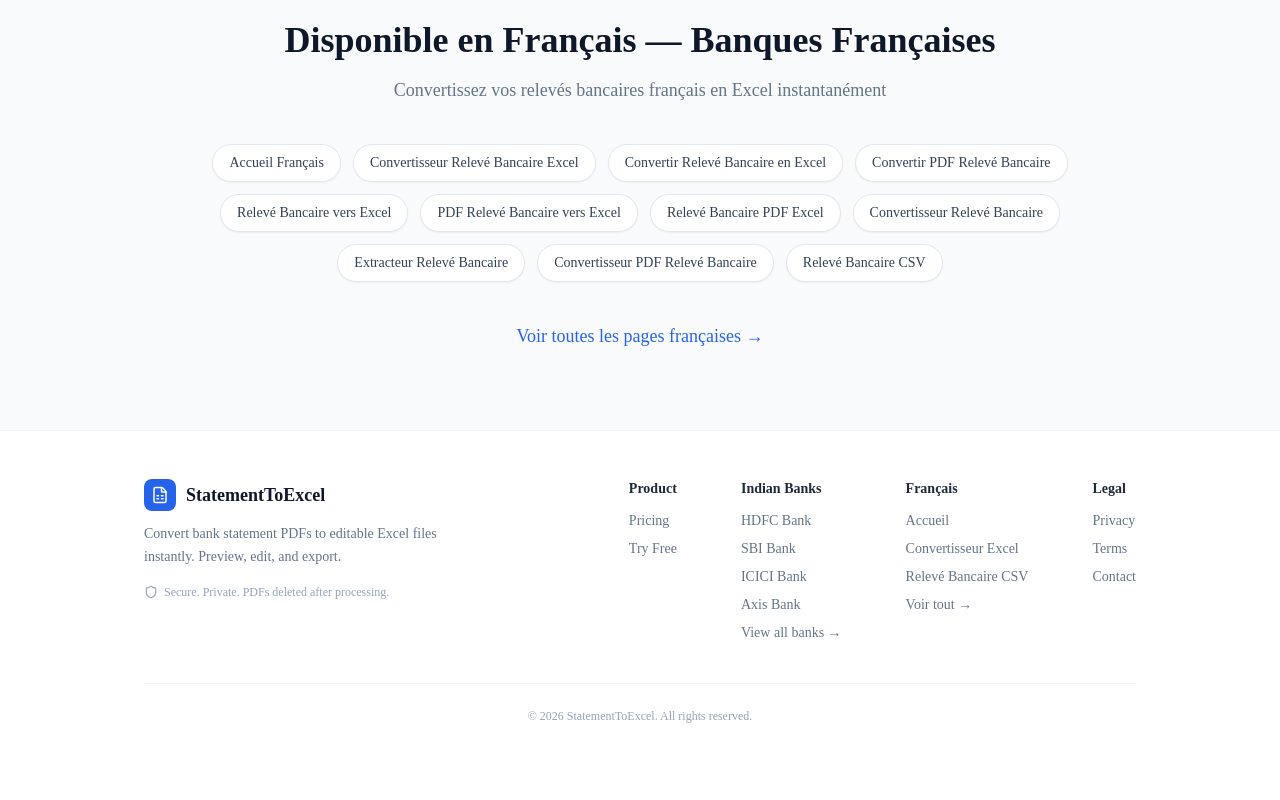
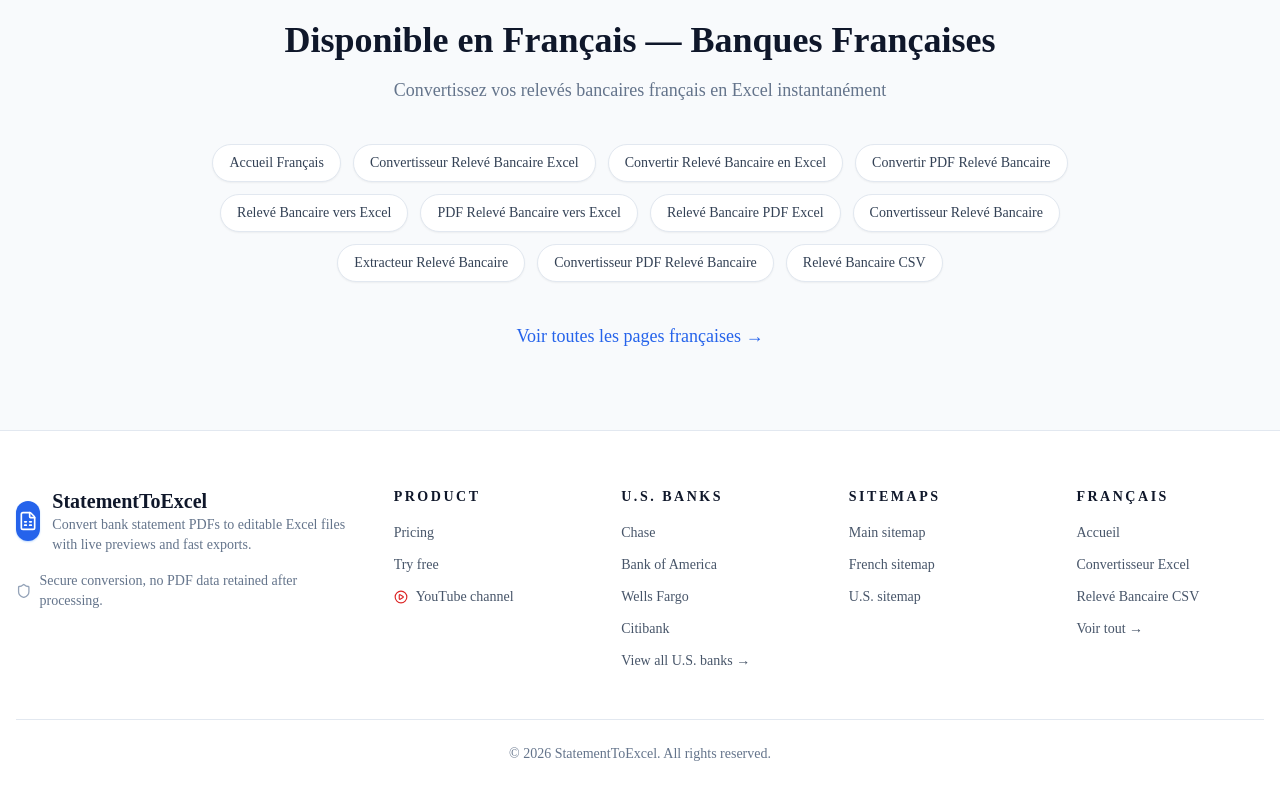
Before and after one commit to dharanofficial2004-debug/bankstatementtoexcelconverter, a Next.js app: page / in a window 1280 px wide. Shown: the part 4509-5309 px from the top of the page. Before the commit the page ends 5281 px from the top, so only its background shows below. Built offline with nearby package versions, Linux system fonts and the light colour scheme.

Commit message:
added internal linking

```diff
--- a/src/components/landing/Footer.tsx
+++ b/src/components/landing/Footer.tsx
@@ -1,157 +1,117 @@
 import React from "react";
 import Link from "next/link";
-import { FileSpreadsheet, Shield } from "lucide-react";
+import { FileSpreadsheet, Shield, PlayCircle } from "lucide-react";
+import { usBanks } from "@/lib/usBanks";
+
+const featuredUSBanks = ["chase-bank", "bank-of-america", "wells-fargo", "citibank"];
 
 export default function Footer() {
   return (
-    <footer className="bg-white border-t border-slate-100">
-      <div className="max-w-5xl mx-auto px-4 py-12">
-        <div className="flex flex-col md:flex-row items-start justify-between gap-8">
-          {/* Logo and Tagline */}
-          <div className="max-w-xs">
-            <Link href="/" className="flex items-center gap-2.5 mb-3">
-              <div className="w-8 h-8 rounded-lg bg-primary-600 flex items-center justify-center">
-                <FileSpreadsheet size={18} className="text-white" />
+    <footer className="bg-white border-t border-slate-200">
+      <div className="max-w-7xl mx-auto px-4 py-14">
+        <div className="grid gap-10 xl:grid-cols-[1.8fr_1fr_1fr_1fr_1fr]">
+          <div className="space-y-4">
+            <Link href="/" className="inline-flex items-center gap-3">
+              <div className="flex h-10 w-10 items-center justify-center rounded-2xl bg-primary-600 text-white shadow-sm shadow-primary-200">
+                <FileSpreadsheet size={20} />
               </div>
-              <span className="font-bold text-lg text-slate-900">
+              <div>
+                <p className="text-xl font-semibold text-slate-900">
                   StatementToExcel
-              </span>
+                </p>
+                <p className="text-sm text-slate-500">
+                  Convert bank statement PDFs to editable Excel files with live previews and fast exports.
+                </p>
+              </div>
             </Link>
-            <p className="text-sm text-slate-500 leading-relaxed mb-4">
-              Convert bank statement PDFs to editable Excel files instantly.
-              Preview, edit, and export.
-            </p>
-            <div className="flex items-center gap-1.5 text-xs text-slate-400">
-              <Shield size={14} />
-              Secure. Private. PDFs deleted after processing.
+            <div className="flex items-center gap-2 text-sm text-slate-500">
+              <Shield size={16} className="text-slate-400" />
+              Secure conversion, no PDF data retained after processing.
             </div>
           </div>
 
-          {/* Links */}
-          <div className="flex flex-wrap gap-12 md:gap-16">
           <div>
-              <h4 className="text-sm font-semibold text-slate-800 mb-3">
+            <p className="text-sm font-semibold text-slate-900 uppercase tracking-[0.18em] mb-4">
               Product
-              </h4>
-              <div className="flex flex-col gap-2">
-                <Link
-                  href="/pricing"
-                  className="text-sm text-slate-500 hover:text-primary-600 transition-colors"
-                >
+            </p>
+            <div className="space-y-3 text-sm text-slate-600">
+              <Link href="/pricing" className="block hover:text-primary-600 transition-colors">
                 Pricing
               </Link>
-                <Link
-                  href="/app"
-                  className="text-sm text-slate-500 hover:text-primary-600 transition-colors"
-                >
-                  Try Free
+              <Link href="/app" className="block hover:text-primary-600 transition-colors">
+                Try free
+              </Link>
+              <Link href="https://www.youtube.com/@smartpost_sheduler" className="inline-flex items-center gap-2 hover:text-primary-600 transition-colors" target="_blank" rel="noreferrer">
+                <PlayCircle size={14} className="text-red-600" />
+                YouTube channel
               </Link>
             </div>
           </div>
 
           <div>
-              <h4 className="text-sm font-semibold text-slate-800 mb-3">
-                Indian Banks
-              </h4>
-              <div className="flex flex-col gap-2">
+            <p className="text-sm font-semibold text-slate-900 uppercase tracking-[0.18em] mb-4">
+              U.S. Banks
+            </p>
+            <div className="space-y-3 text-sm text-slate-600">
+              {featuredUSBanks.map((slug) => {
+                const bank = usBanks[slug];
+                if (!bank) return null;
+                return (
                   <Link
-                  href="/banks/in/hdfc-bank"
-                  className="text-sm text-slate-500 hover:text-primary-600 transition-colors"
+                    key={slug}
+                    href={`/banks/us/${slug}`}
+                    className="block hover:text-primary-600 transition-colors"
                   >
-                  HDFC Bank
+                    {bank.name}
                   </Link>
-                <Link
-                  href="/banks/in/sbi-bank"
-                  className="text-sm text-slate-500 hover:text-primary-600 transition-colors"
-                >
-                  SBI Bank
-                </Link>
-                <Link
-                  href="/banks/in/icici-bank"
-                  className="text-sm text-slate-500 hover:text-primary-600 transition-colors"
-                >
-                  ICICI Bank
-                </Link>
-                <Link
-                  href="/banks/in/axis-bank"
-                  className="text-sm text-slate-500 hover:text-primary-600 transition-colors"
-                >
-                  Axis Bank
-                </Link>
-                <Link
-                  href="/banks/in"
-                  className="text-sm text-slate-500 hover:text-primary-600 transition-colors"
-                >
-                  View all banks →
+                );
+              })}
+              <Link href="/banks/us" className="block hover:text-primary-600 transition-colors">
+                View all U.S. banks →
               </Link>
             </div>
           </div>
 
           <div>
-              <h4 className="text-sm font-semibold text-slate-800 mb-3">
-                Français
-              </h4>
-              <div className="flex flex-col gap-2">
-                <Link
-                  href="/fr"
-                  className="text-sm text-slate-500 hover:text-primary-600 transition-colors"
-                >
-                  Accueil
+            <p className="text-sm font-semibold text-slate-900 uppercase tracking-[0.18em] mb-4">
+              Sitemaps
+            </p>
+            <div className="space-y-3 text-sm text-slate-600">
+              <Link href="/sitemap.xml" className="block hover:text-primary-600 transition-colors">
+                Main sitemap
               </Link>
-                <Link
-                  href="/fr/convertisseur-releve-bancaire-excel"
-                  className="text-sm text-slate-500 hover:text-primary-600 transition-colors"
-                >
-                  Convertisseur Excel
+              <Link href="/fr/sitemap.xml" className="block hover:text-primary-600 transition-colors">
+                French sitemap
               </Link>
-                <Link
-                  href="/fr/releve-bancaire-csv"
-                  className="text-sm text-slate-500 hover:text-primary-600 transition-colors"
-                >
-                  Relevé Bancaire CSV
-                </Link>
-                <Link
-                  href="/fr"
-                  className="text-sm text-slate-500 hover:text-primary-600 transition-colors"
-                >
-                  Voir tout →
+              <Link href="/banks/us/sitemap.xml" className="block hover:text-primary-600 transition-colors">
+                U.S. sitemap
               </Link>
             </div>
           </div>
 
           <div>
-              <h4 className="text-sm font-semibold text-slate-800 mb-3">
-                Legal
-              </h4>
-              <div className="flex flex-col gap-2">
-                <Link
-                  href="#"
-                  className="text-sm text-slate-500 hover:text-primary-600 transition-colors"
-                >
-                  Privacy
+            <p className="text-sm font-semibold text-slate-900 uppercase tracking-[0.18em] mb-4">
+              Français
+            </p>
+            <div className="space-y-3 text-sm text-slate-600">
+              <Link href="/fr" className="block hover:text-primary-600 transition-colors">
+                Accueil
               </Link>
-                <Link
-                  href="#"
-                  className="text-sm text-slate-500 hover:text-primary-600 transition-colors"
-                >
-                  Terms
+              <Link href="/fr/convertisseur-releve-bancaire-excel" className="block hover:text-primary-600 transition-colors">
+                Convertisseur Excel
               </Link>
-                <Link
-                  href="#"
-                  className="text-sm text-slate-500 hover:text-primary-600 transition-colors"
-                >
-                  Contact
+              <Link href="/fr/releve-bancaire-csv" className="block hover:text-primary-600 transition-colors">
+                Relevé Bancaire CSV
+              </Link>
+              <Link href="/fr" className="block hover:text-primary-600 transition-colors">
+                Voir tout →
               </Link>
             </div>
           </div>
         </div>
-        </div>
 
-        {/* Bottom */}
-        <div className="mt-10 pt-6 border-t border-slate-100 text-center">
-          <p className="text-xs text-slate-400">
+        <div className="mt-12 border-t border-slate-200 pt-6 text-sm text-slate-500 text-center">
           © {new Date().getFullYear()} StatementToExcel. All rights reserved.
-          </p>
         </div>
       </div>
     </footer>
```
Also changed, not shown: src/app/banks/us/page.tsx (+11 -11 lines). Lines whose indentation alone changed are shown as unchanged.
